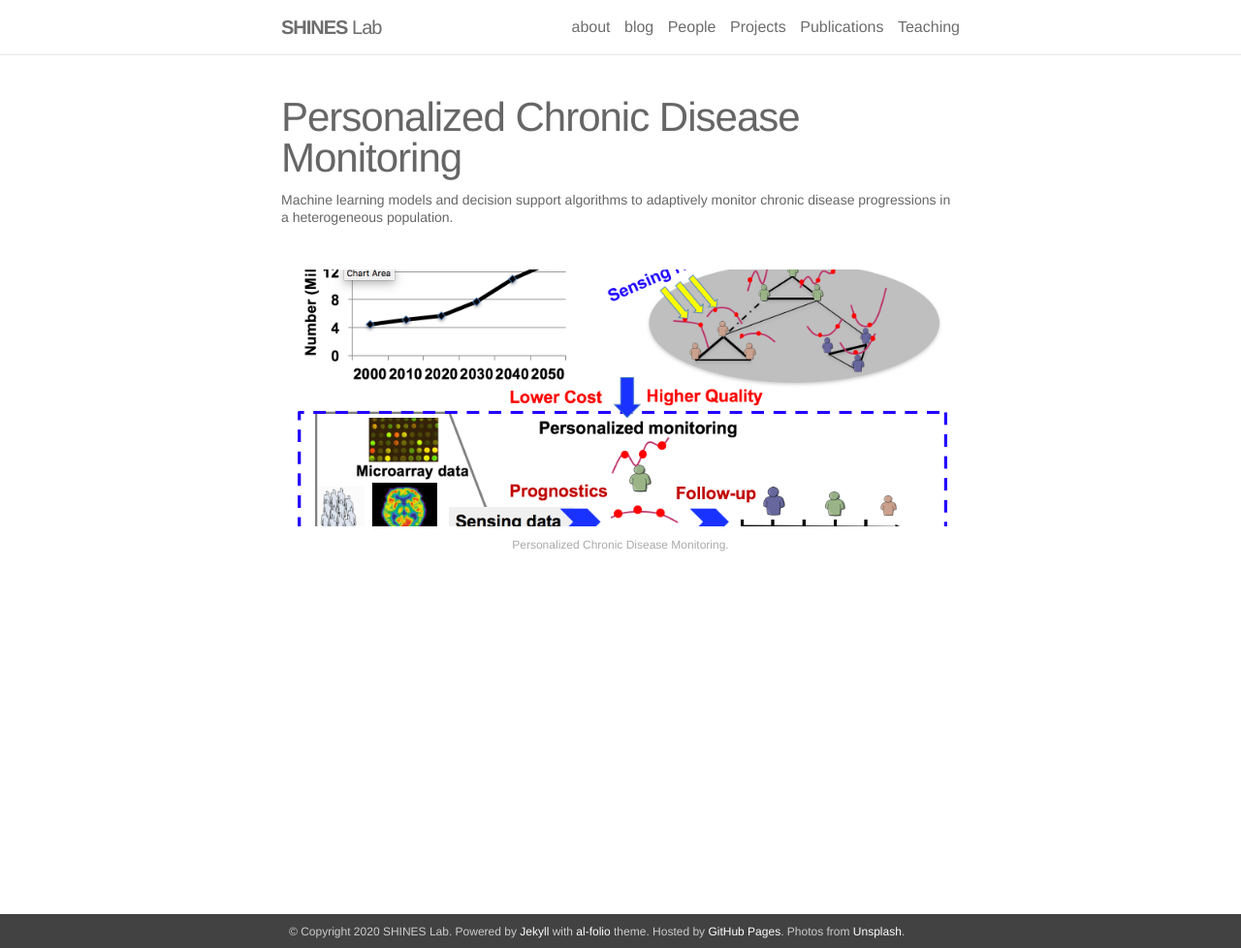
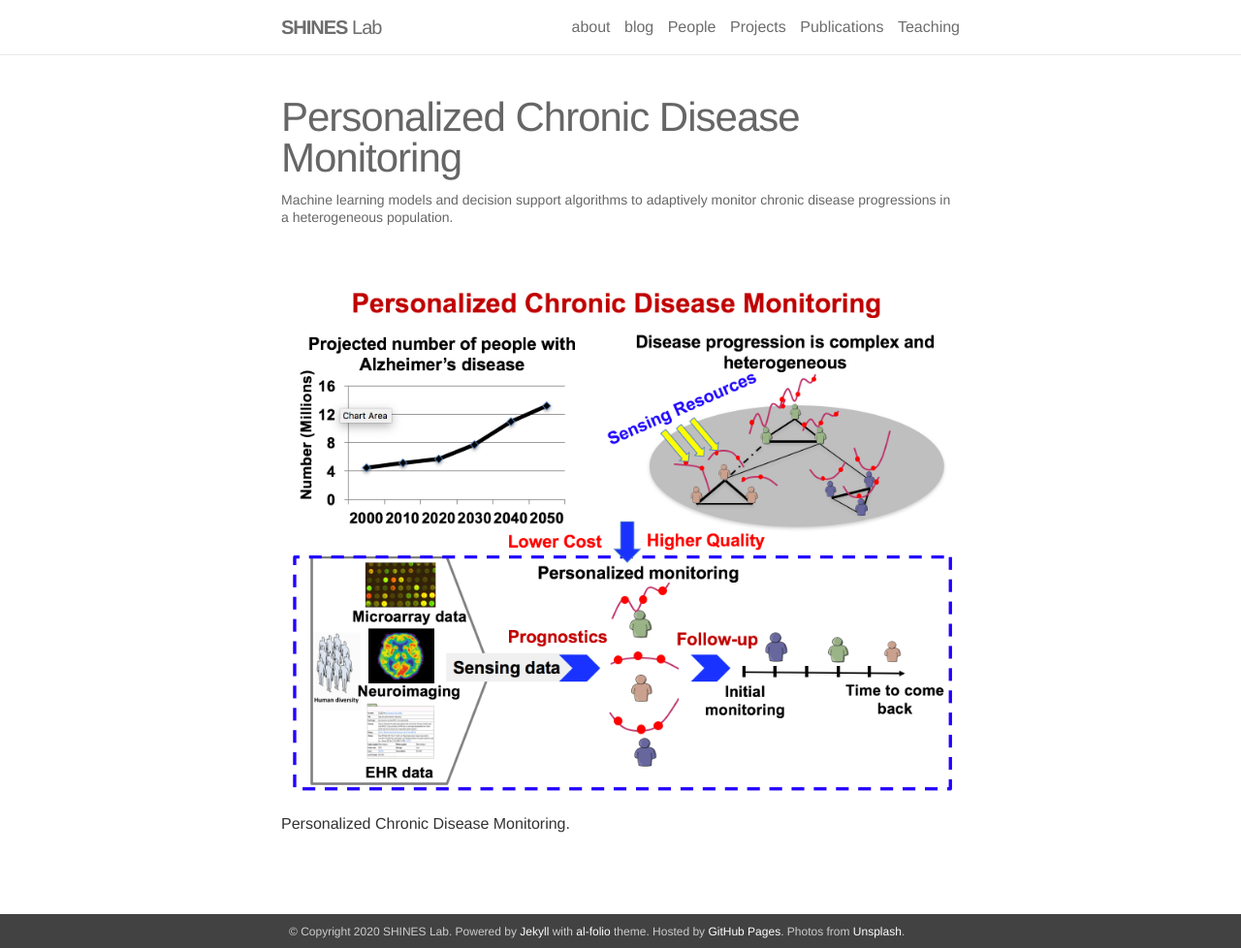
Before and after one commit to shines-lab/shines-lab.github.io, a Jekyll site: the page built from _projects/1_project.markdown, in a window 1280 px wide and 978 px high. Shown: the whole window at 97% size. Built offline with Jekyll 4.4.1, drawn with Linux system fonts in a browser that asks for light colours; nearby versions of some CDN libraries.

Commit message:
Update 1_project.markdown

```diff
--- a/_projects/1_project.markdown
+++ b/_projects/1_project.markdown
@@ -5,13 +5,8 @@ description: Machine learning models and decision support algorithms to adaptive
 img: /assets/img/Picture1.png
 ---
 
+<br>
+ <img src="{{site.baseurl}}/assets/img/Project1.png" align="center" width="100%" height="100%">
 
-<div class="img_row">
-    <img class="col three left" src="{{ site.baseurl }}/assets/img/Project1.png" alt="" title="Personalized Chronic Disease Monitoring"/>
-</div>
-<div class="col three caption">
-    Personalized Chronic Disease Monitoring.
-</div>
-
-
-<br/><br/>
+Personalized Chronic Disease Monitoring.
+<br>
```
